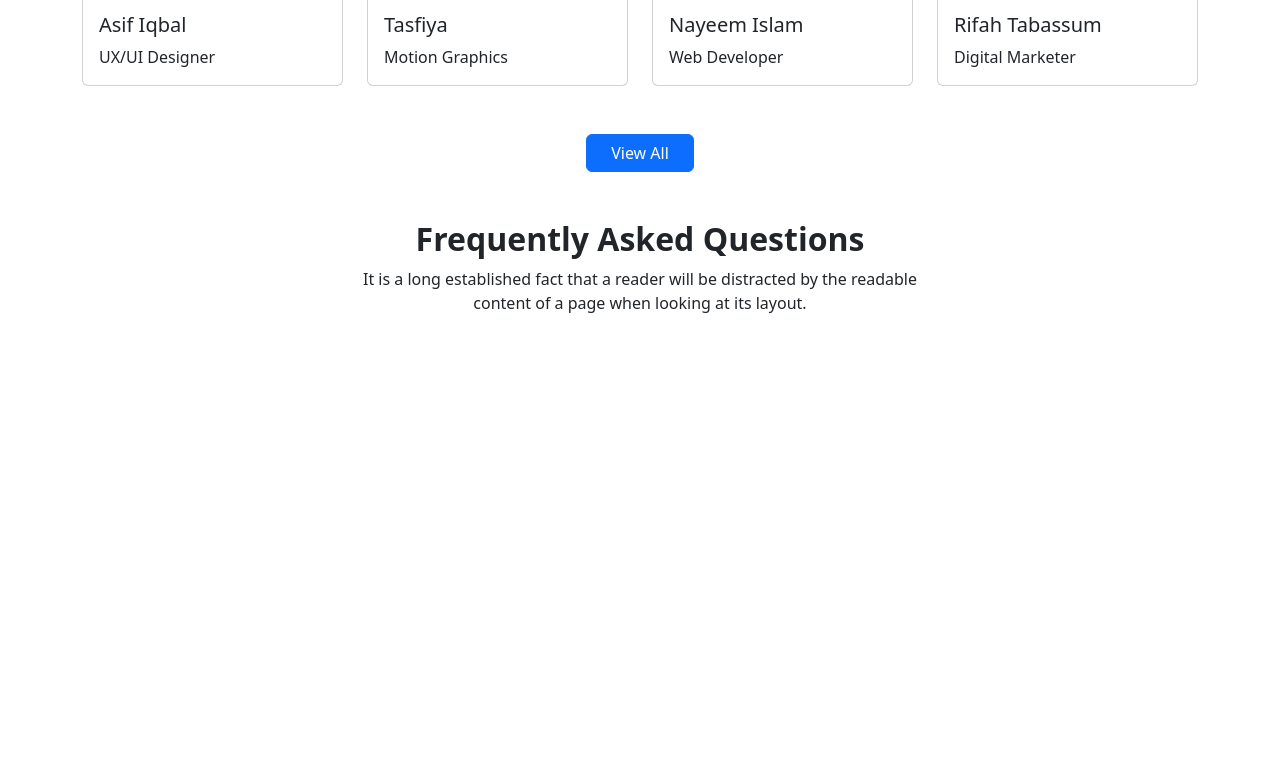
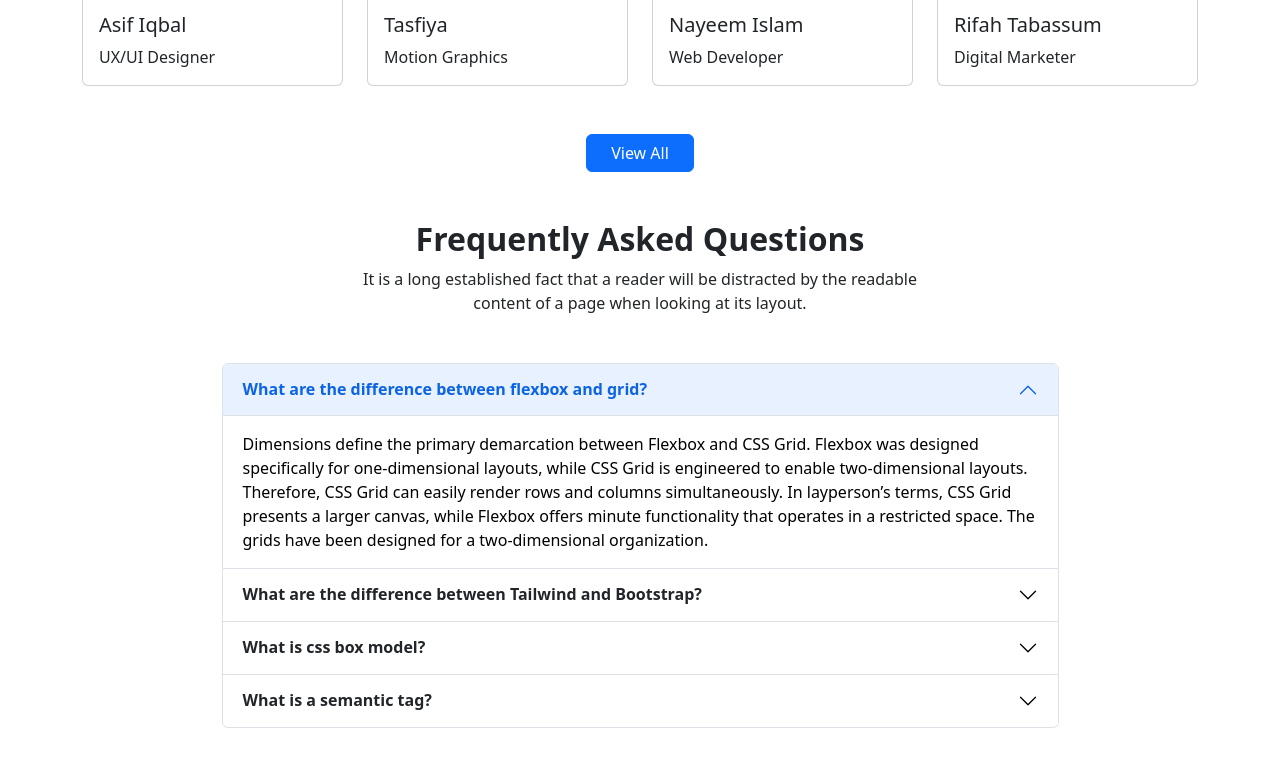
Before and after one commit to smlimonparvez/Assignment-03, a plain HTML site: page index.html in a window 1280 px wide. Shown: the part 2978-3744 px from the top of the page. Before the commit the page ends 3341 px from the top, so only its background shows below. Drawn offline with nearby package versions, Linux system fonts and the light colour scheme.

Commit message:
third commit

```diff
--- a/index.html
+++ b/index.html
@@ -316,11 +316,61 @@
         content of a page when looking at its layout.</p>
       </div>
     </section>
-    <section>
+    <section class="my-5">
       <div class="container">
-
+        <div class="accordion w-75 m-auto" id="accordionPanelsStayOpenExample">
+          <div class="accordion-item">
+            <h2 class="accordion-header" id="panelsStayOpen-headingOne">
+              <button class="accordion-button fw-bold" type="button" data-bs-toggle="collapse" data-bs-target="#panelsStayOpen-collapseOne" aria-expanded="true" aria-controls="panelsStayOpen-collapseOne">
+                What are the difference between flexbox and grid?
+              </button>
+            </h2>
+            <div id="panelsStayOpen-collapseOne" class="accordion-collapse collapse show" aria-labelledby="panelsStayOpen-headingOne">
+              <div class="accordion-body">
+                Dimensions define the primary demarcation between Flexbox and CSS Grid. Flexbox was designed specifically for one-dimensional layouts, while CSS Grid is engineered to enable two-dimensional layouts. Therefore, CSS Grid can easily render rows and columns simultaneously. In layperson’s terms, CSS Grid presents a larger canvas, while Flexbox offers minute functionality that operates in a restricted space. The grids have been designed for a two-dimensional organization.
+              </div>
+            </div>
+          </div>
+          <div class="accordion-item">
+            <h2 class="accordion-header" id="panelsStayOpen-headingTwo">
+              <button class="accordion-button collapsed fw-bold" type="button" data-bs-toggle="collapse" data-bs-target="#panelsStayOpen-collapseTwo" aria-expanded="false" aria-controls="panelsStayOpen-collapseTwo">
+                What are the difference between Tailwind and Bootstrap?
+              </button>
+            </h2>
+            <div id="panelsStayOpen-collapseTwo" class="accordion-collapse collapse" aria-labelledby="panelsStayOpen-headingTwo">
+              <div class="accordion-body">
+                Tailwind offers predesigned widgets to build a site from scratch with fast UI development. Tailwind CSS uses a set of utility classes to create a neat UI with more flexibility and uniqueness. Bootstrap comes with a set of pre-styled responsive, mobile-first components that possess a definite UI kit. Sites created using Bootstrap follow the generic pattern that makes them look identical.
+              </div>
+            </div>
+          </div>
+          <div class="accordion-item">
+            <h2 class="accordion-header" id="panelsStayOpen-headingThree">
+              <button class="accordion-button collapsed fw-bold" type="button" data-bs-toggle="collapse" data-bs-target="#panelsStayOpen-collapseThree" aria-expanded="false" aria-controls="panelsStayOpen-collapseThree">
+                What is css box model?
+              </button>
+            </h2>
+            <div id="panelsStayOpen-collapseThree" class="accordion-collapse collapse" aria-labelledby="panelsStayOpen-headingThree">
+              <div class="accordion-body">
+                When laying out a document, the browser's rendering engine represents each element as a rectangular box according to the standard CSS basic box model. CSS determines the size, position, and properties (color, background, border size, etc.) of these boxes. Every box is composed of four parts (or areas), defined by their respective edges: the content edge, padding edge, border edge, and margin edge.
+              </div>
+            </div>
+          </div>
+          <div class="accordion-item">
+            <h2 class="accordion-header" id="panelsStayOpen-headingfour">
+              <button class="accordion-button collapsed fw-bold" type="button" data-bs-toggle="collapse" data-bs-target="#panelsStayOpen-collapsefour" aria-expanded="false" aria-controls="panelsStayOpen-collapsefour">
+                What is a semantic tag?
+              </button>
+            </h2>
+            <div id="panelsStayOpen-collapsefour" class="accordion-collapse collapse" aria-labelledby="panelsStayOpen-headingfour">
+              <div class="accordion-body">
+                The HTML semantics refers to the tags that provide meaning to an HTML page rather than just presentation. It makes HTML more comprehensible by better defining the different sections and layout of web pages.
+              </div>
+            </div>
+          </div>
+        </div>
       </div>
     </section>
+
   </main>
   <script src="https://cdn.jsdelivr.net/npm/bootstrap@5.2.0/dist/js/bootstrap.bundle.min.js"
     integrity="sha384-A3rJD856KowSb7dwlZdYEkO39Gagi7vIsF0jrRAoQmDKKtQBHUuLZ9AsSv4jD4Xa"
```
Also changed, not shown: images/company/company-11.png (added), images/company/company-22.png (added), images/company/company-44.png (added), images/company/company-55.png (added), images/company/company-66.png (added).
